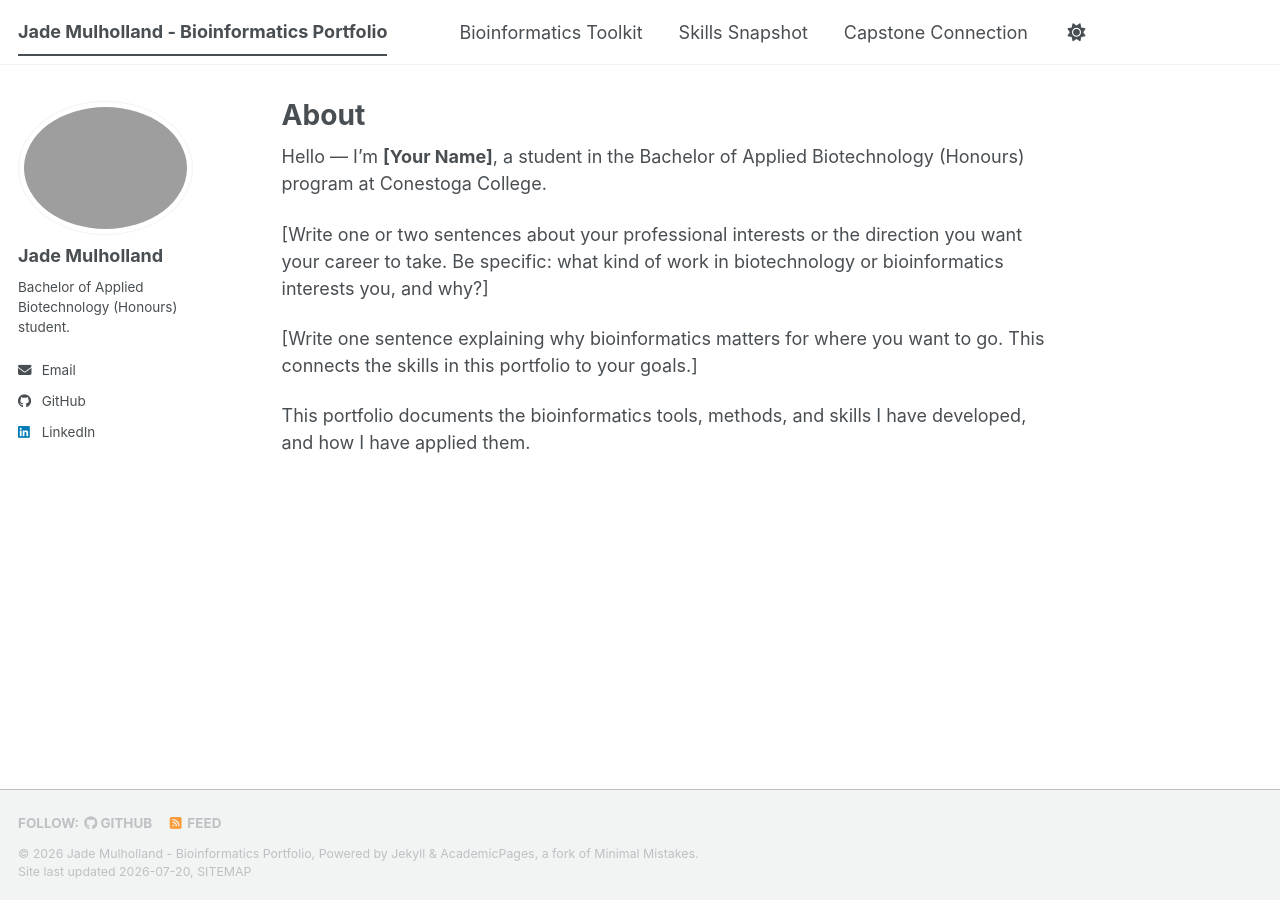
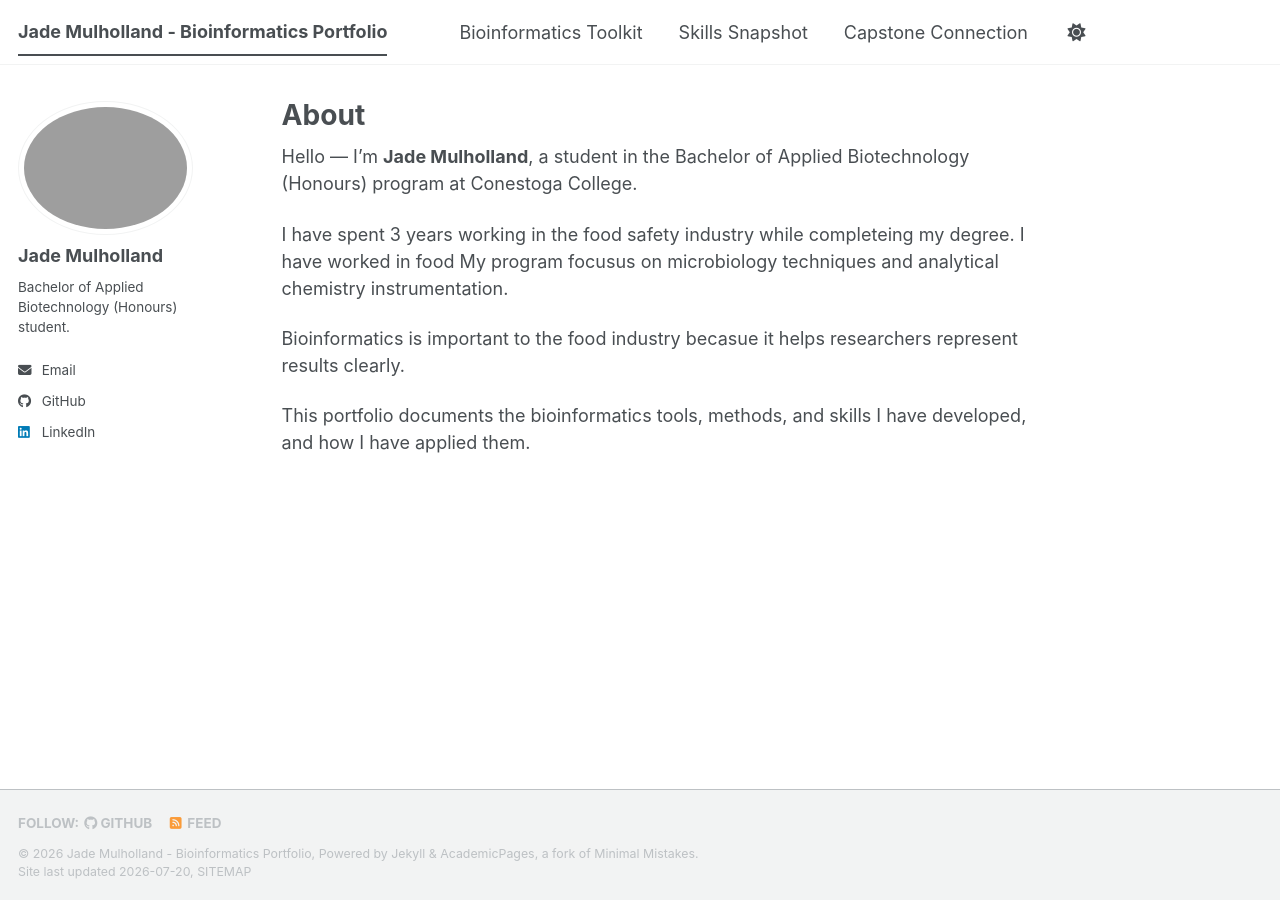
Before and after one commit to JadeLillian/biot74000-portfolio, a Jekyll site: the page built from _pages/about.md, in a window 1280 px wide. Built offline with Jekyll 4.4.1, drawn with Linux system fonts in a browser that asks for light colours; a script bundle is joined from its source files by our own code; library files that are not in the unit come from our copies.

Commit message:
Revise about page with personal details and experience
Updated personal introduction and professional background in the about page.

```diff
--- a/_pages/about.md
+++ b/_pages/about.md
@@ -29,15 +29,12 @@ redirect_from:
   ============================================================================
 -->
 
-Hello — I'm **[Your Name]**, a student in the Bachelor of Applied Biotechnology
+Hello — I'm **Jade Mulholland**, a student in the Bachelor of Applied Biotechnology
 (Honours) program at Conestoga College.
 
-[Write one or two sentences about your professional interests or the direction
-you want your career to take. Be specific: what kind of work in biotechnology
-or bioinformatics interests you, and why?]
+I have spent 3 years working in the food safety industry while completeing my degree. I have worked in food My program focusus on microbiology techniques and analytical chemistry instrumentation.
 
-[Write one sentence explaining why bioinformatics matters for where you want to
-go. This connects the skills in this portfolio to your goals.]
+Bioinformatics is important to the food industry becasue it helps researchers represent results clearly.
 
 This portfolio documents the bioinformatics tools, methods, and skills I have
 developed, and how I have applied them.
```
